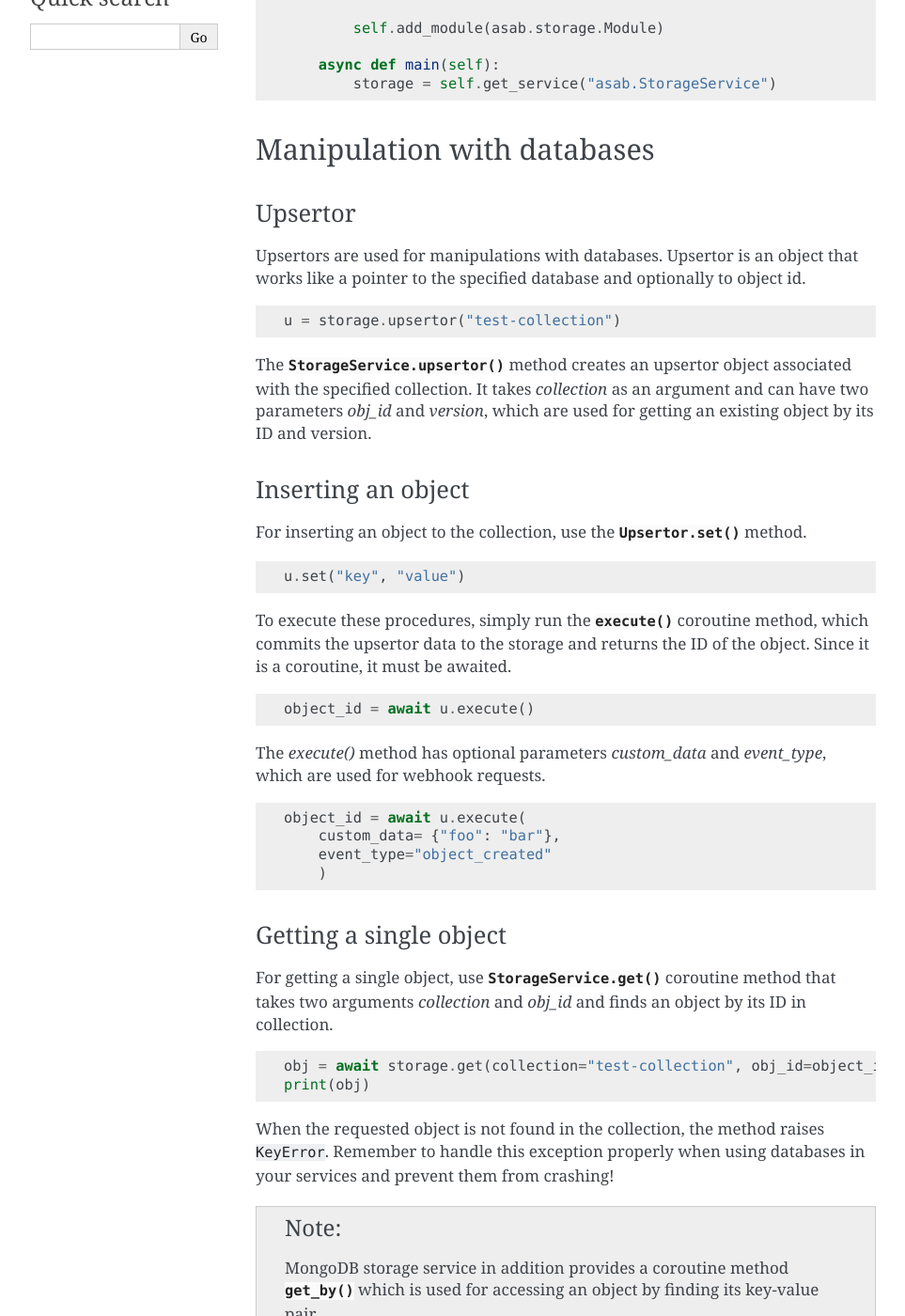
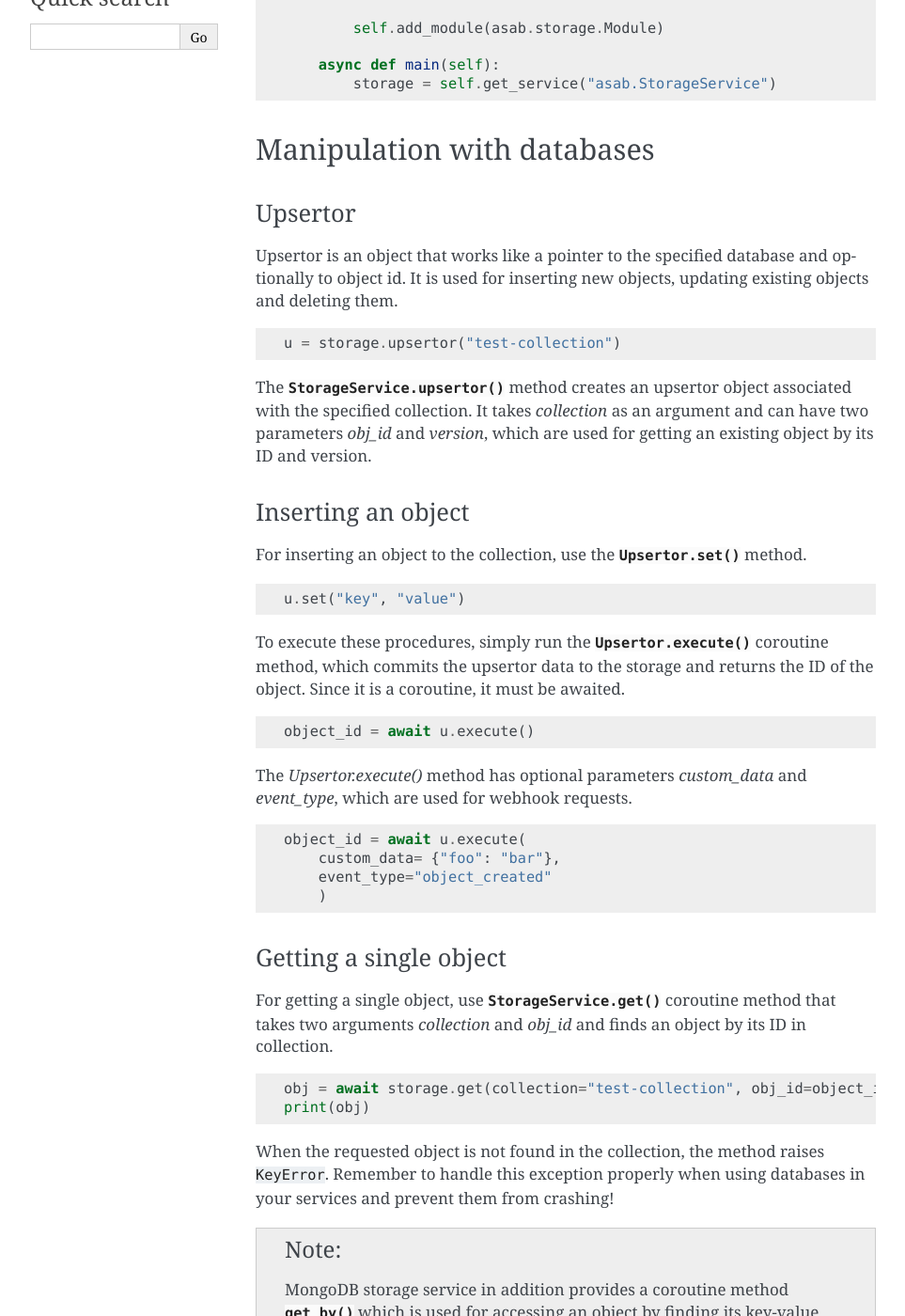
Before and after one commit to TeskaLabs/asab, a Sphinx documentation site: the page built from doc/asab/storage.rst, in a window 1280 px wide and 1400 px high, scrolled down 706 px. Shown: the whole window at 94% size, without its empty margins (148-1111 px from the left). Built offline with Sphinx 7.4.7, drawn with Linux system fonts in a browser that asks for light colours.

Commit message:
some typos fixed

```diff
--- a/doc/asab/storage.rst
+++ b/doc/asab/storage.rst
@@ -41,7 +41,7 @@
 Upsertor
 ~~~~~~~~
 
-Upsertors are used for manipulations with databases. Upsertor is an object that works like a pointer to the specified database and optionally to object id.
+Upsertor is an object that works like a pointer to the specified database and optionally to object id. It is used for inserting new objects, updating existing objects and deleting them.
 
 .. code:: python
 
@@ -58,13 +58,13 @@
 
     u.set("key", "value")
 
-To execute these procedures, simply run the :func:`execute()` coroutine method, which commits the upsertor data to the storage and returns the ID of the object. Since it is a coroutine, it must be awaited.
+To execute these procedures, simply run the :func:`Upsertor.execute()` coroutine method, which commits the upsertor data to the storage and returns the ID of the object. Since it is a coroutine, it must be awaited.
 
 .. code:: python
 
     object_id = await u.execute()
 
-The `execute()` method has optional parameters `custom_data` and `event_type`, which are used for webhook requests.
+The `Upsertor.execute()` method has optional parameters `custom_data` and `event_type`, which are used for webhook requests.
 
 .. code:: python
 
```
